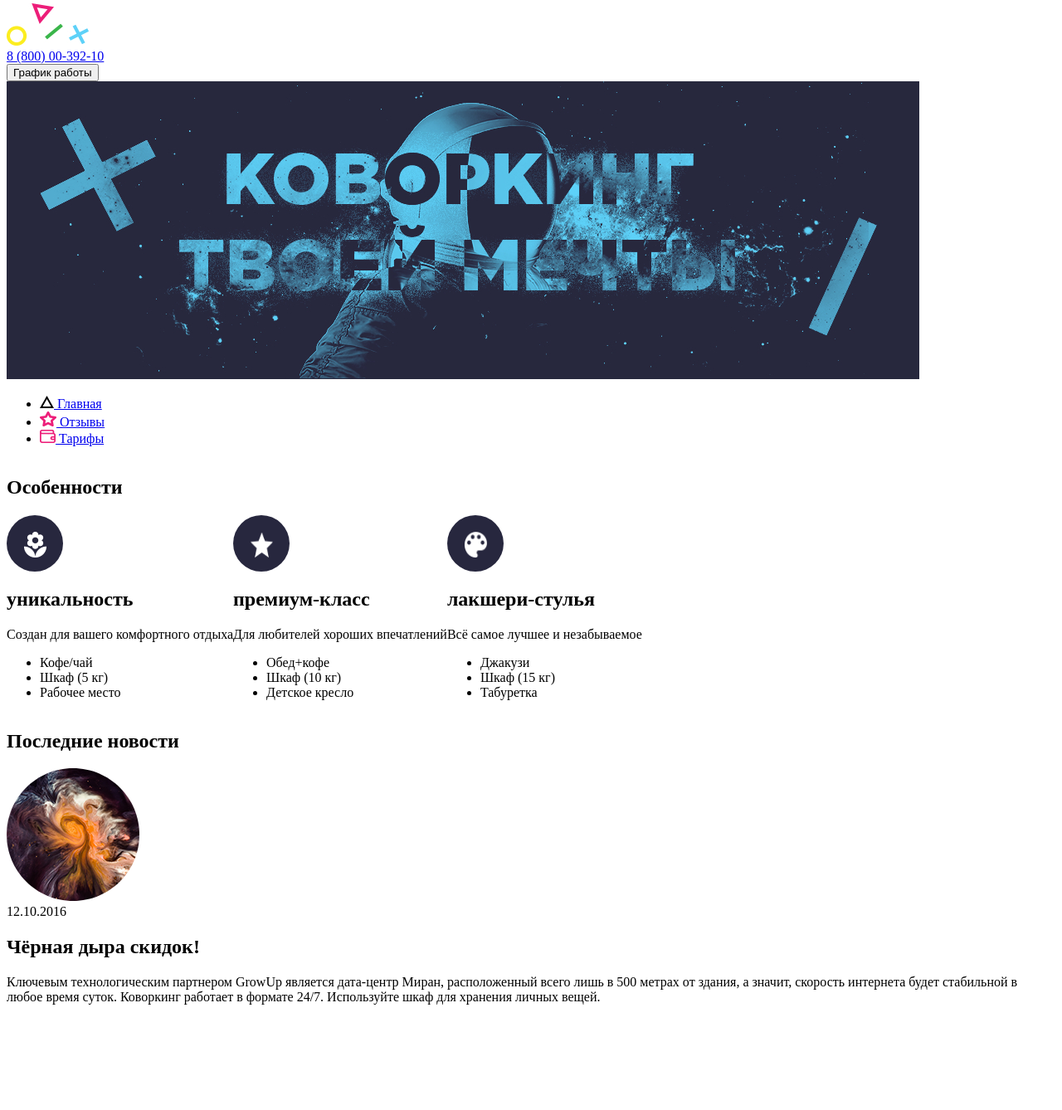
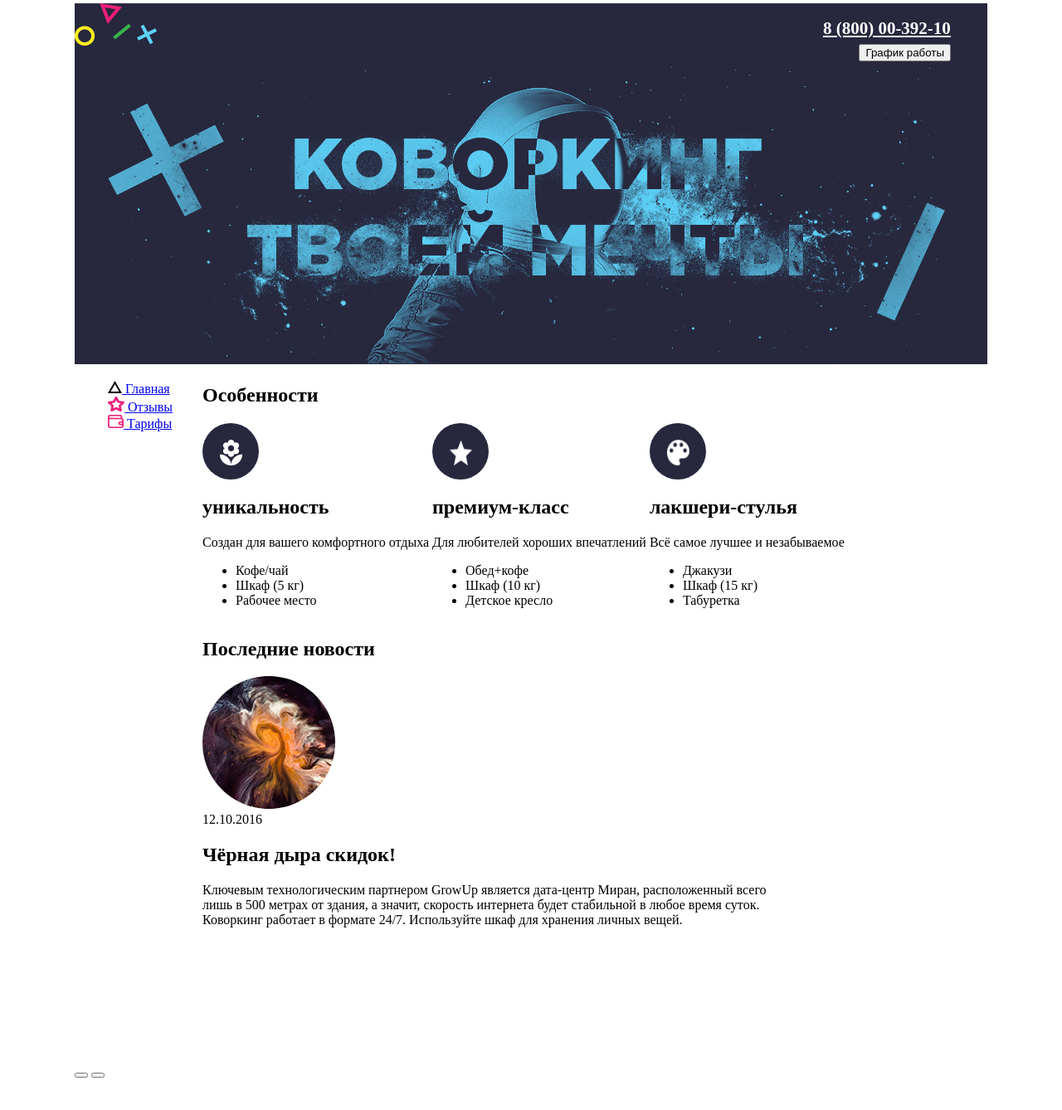
Before and after one commit to klimmir/coworking, a plain HTML site: page index.html in a window 1280 px wide. Shown: the part 4-1342 px from the top of the page at 83% size. Before the commit the page ends 1267 px from the top, so only its background shows below. Drawn offline with Linux system fonts and the light colour scheme.

Commit message:
rebuild structure

```diff
--- a/index.html
+++ b/index.html
@@ -13,7 +13,7 @@
   <div class="wrapper">
     <header class="header">
       <a href="/" class="logo">
-        <img class="logo__img" src="img/logo-fig.jpg" alt="Наше лого">
+        <img class="logo__img" src="img/logo-fig.png" alt="Наше лого">
       </a>
       <div class="phone-block">
         <a href="tel:+88000039210" class="phone__number">8 (800) 00-392-10</a>
@@ -23,9 +23,9 @@
       </div>
     </header>
     <div class="about">
-      <img class="about__img" src="img/banner.jpg" alt="banner">
+      <img class="about__img" src="/img/banner.jpg" alt="banner">
     </div>
-    <div class="container">
+    <div class="container ">
       <aside class="sidebar">
           <nav class="menu">
             <ul class="menu__list">
@@ -49,8 +49,8 @@
             </ul>
           </nav>
       </aside>
-      <main class="main">
-        <section class="features">
+      <main class="main ">
+        <section class="features ">
           <h1 class="section__title">Особенности</h1>
           <div class="feature">
             <div class="feature__icon">
@@ -89,7 +89,7 @@
             </ul>
           </div>
         </section>
-        <section class="news">
+        <section class="news ">
           <h1 class="section__title">Последние новости</h1>
           <div class="news__item">
             <div class="section__icon">
@@ -117,7 +117,20 @@
           </div>
         </section>
       </main>
-      <div class="pagination"></div>
+      <div class="pagination">
+        <div></div>
+        <div>
+          <button></button>
+          <a href=""></a>
+          <a href=""></a>
+          <a href=""></a>
+          <a href=""></a>
+          <a href=""></a>
+          <a href=""></a>
+          <a href=""></a>
+          <button></button>
+        </div>
+      </div>
     </div>
     <footer class="footer">
     </footer>
--- a/styles/main.css
+++ b/styles/main.css
@@ -1,8 +1,16 @@
-/* .header {
+.wrapper {
+    width: 1100px;
+    height: 1943px;
+    margin: 0 auto;
+}
+
+.header {
     width: 1100px;
     height: 76px;
     background-color: #27273e;
+    position: relative;
 }
+
 .logo {
     width: 99px;
     height: 51px;
@@ -17,32 +25,54 @@
     font-weight: 700;
     line-height: 54px;
     text-transform: uppercase;
+    position: absolute;
+    right: 0.01%;
+    top: 4%;
 }
-.container {
+
+.schedule-block {
+    position: absolute;
+    right: 4%;
+    top: 65%;
+}
+
+/*.container {
 } */
+
 .sidebar {
-    float: left;
+    width: 150px;
+    height: 114px;
+    display: inline-block;
+    vertical-align: top;
 }
+
+.menu__list{
+    list-style-type: none;
+}
+
 .main {
-    float: left;
+    display: inline-block;
 }
-.features, .news {
-    float: left;
+
+.features {
 
 }
+
 .feature {
-    float: left;
+    display: inline-block;
 }
+
 .features__list {
     list-style-type: none;
 }
+
 .feature__icon {
     width: 68px;
     height: 68px;
     background-color: #27273e;
     border-radius: 50%;
+}
 
-}
 .feature__symbol {
     width: 27px;
     height: 31px;
@@ -54,3 +84,12 @@
 .feature__advantage-list {
     list-style-type: disc;
 }
+
+.news{
+    display: inline-block;
+}
+
+.section__text{
+    width: 685px;
+    height: 166px;
+}
```
Also changed, not shown: img/logo-fig.jpg (deleted), img/logo-fig.png (added).
